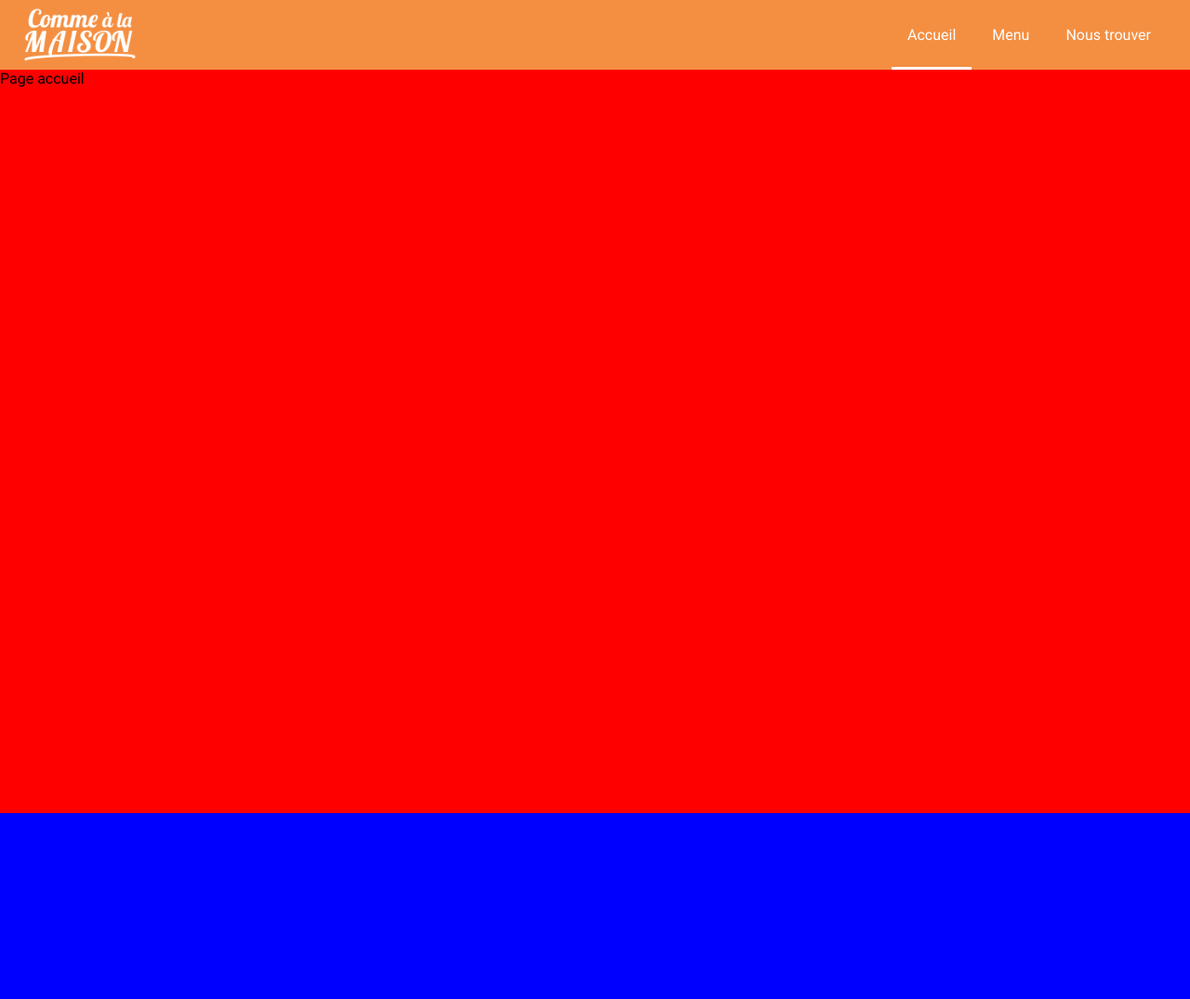
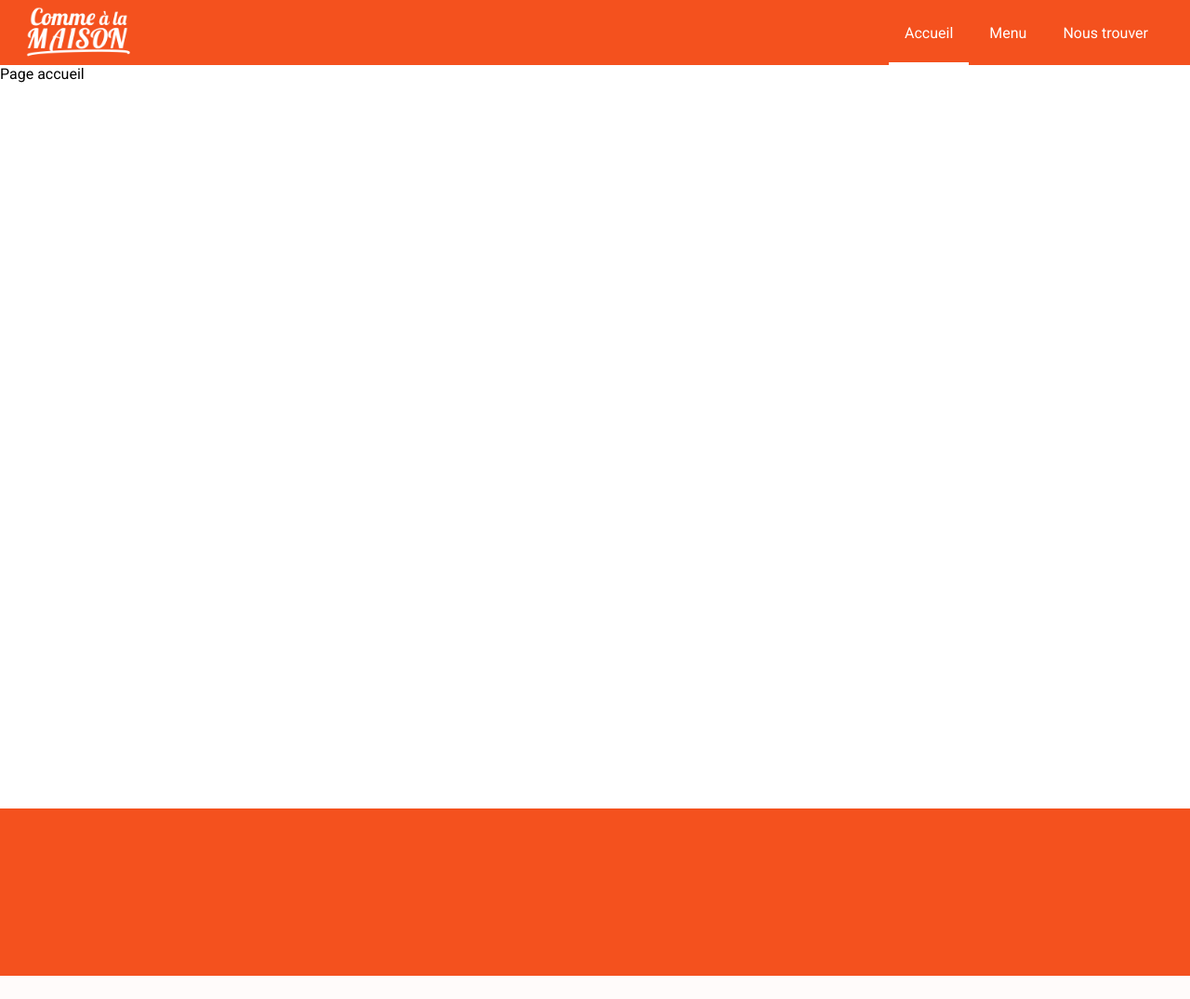
Before and after one commit to JScriber/Foodtruck, a PHP site: page / in a window 1280 px wide. Shown: the whole page at 93% size. After the commit the page ends 1050 px from the top, so only its background shows below. Run offline with PHP 8.4, Linux system fonts and the light colour scheme.

Commit message:
CSS animation dépliement + Material colors

```diff
--- a/styles/general.css
+++ b/styles/general.css
@@ -29,20 +29,20 @@ header
 	flex-flow: row nowrap;
 	align-items: center;
 	justify-content: space-between;
-	height: 75px;
-	background-color: #f48f42;
+	height: 70px;
+	background-color: #F4511E;
 }
 header img
 {
-	height: 60px;
-	margin-left: 25px;
+	height: 56px;
+	margin-left: 28px;
 }
 header ul
 {
 	display: flex;
 	flex-flow: row nowrap;
 	list-style-type: none;
-	padding-right: 25px;
+	padding-right: 28px;
 	height: 100%;
 }
 header ul > li
@@ -62,6 +62,17 @@ header ul > li:last-child
 {
 	margin-right: 0;
 }
+/* Animation liée à l'élement situé après cette propriété */
+@keyframes unfold {
+	from
+	{
+		transform: scaleX(0);
+	}
+	to
+	{
+		transform: scaleX(1);
+	}
+}
 /* Represente la page où l'on est actuellement */
 header ul > li.highlight::before
 {
@@ -71,11 +82,17 @@ header ul > li.highlight::before
 	left: 0;
 	width: 100%;
 	height: 3px;
+	transform-origin: 50% 0;
 	background-color: #fff;
+	animation: unfold .2s linear forwards 0s;
 }
 header ul > li:hover
 {
 	opacity: .7;
+}
+header ul > li.highlight:hover
+{
+	opacity: 1;
 }
 
 section
@@ -90,7 +107,7 @@ section > article
 
 	/* Temporaire */
 	height: 800px;
-	background-color: red;
+	background-color: #fff;
 }
 /* Classe permettant l'apparition des blocs */
 section > article.shown
@@ -101,6 +118,6 @@ section > article.shown
 
 footer
 {
-	height: 200px;
-	background-color: blue;
+	height: 180px;
+	background-color: #F4511E;
 }
```
